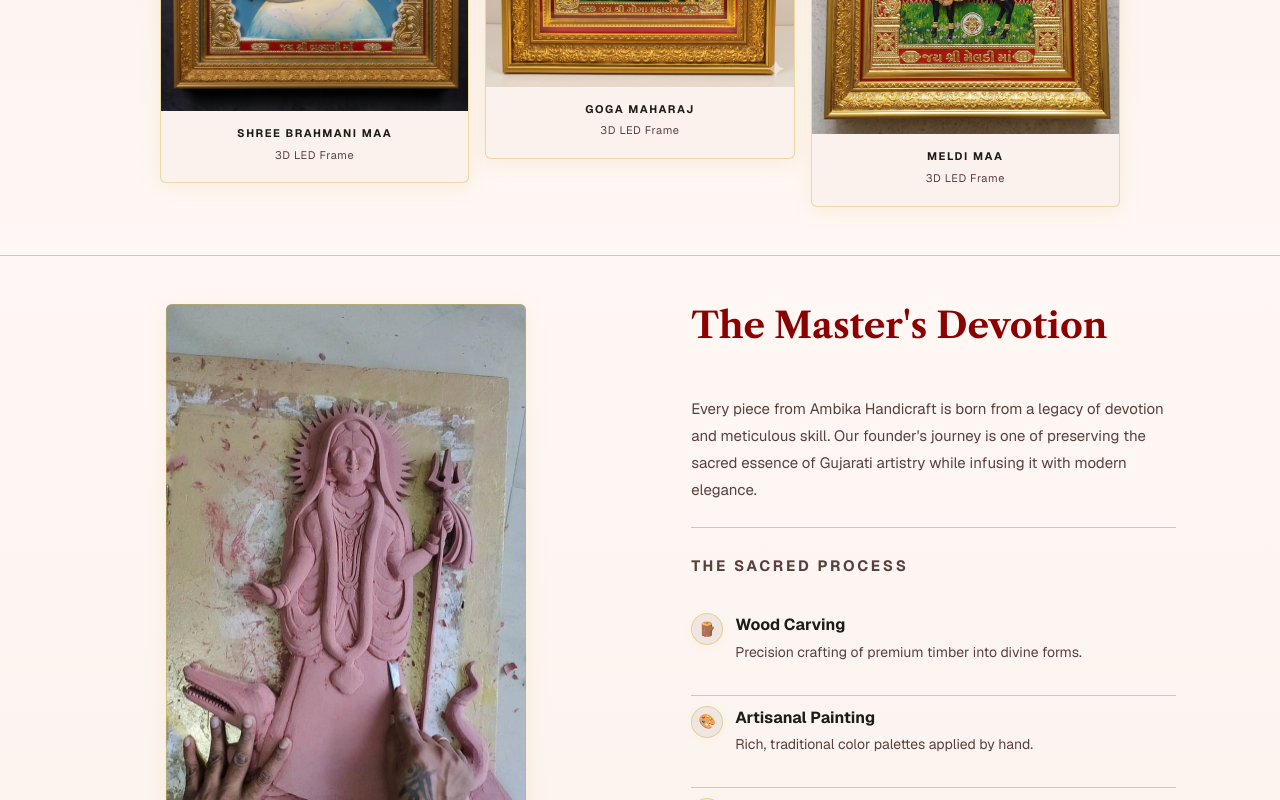
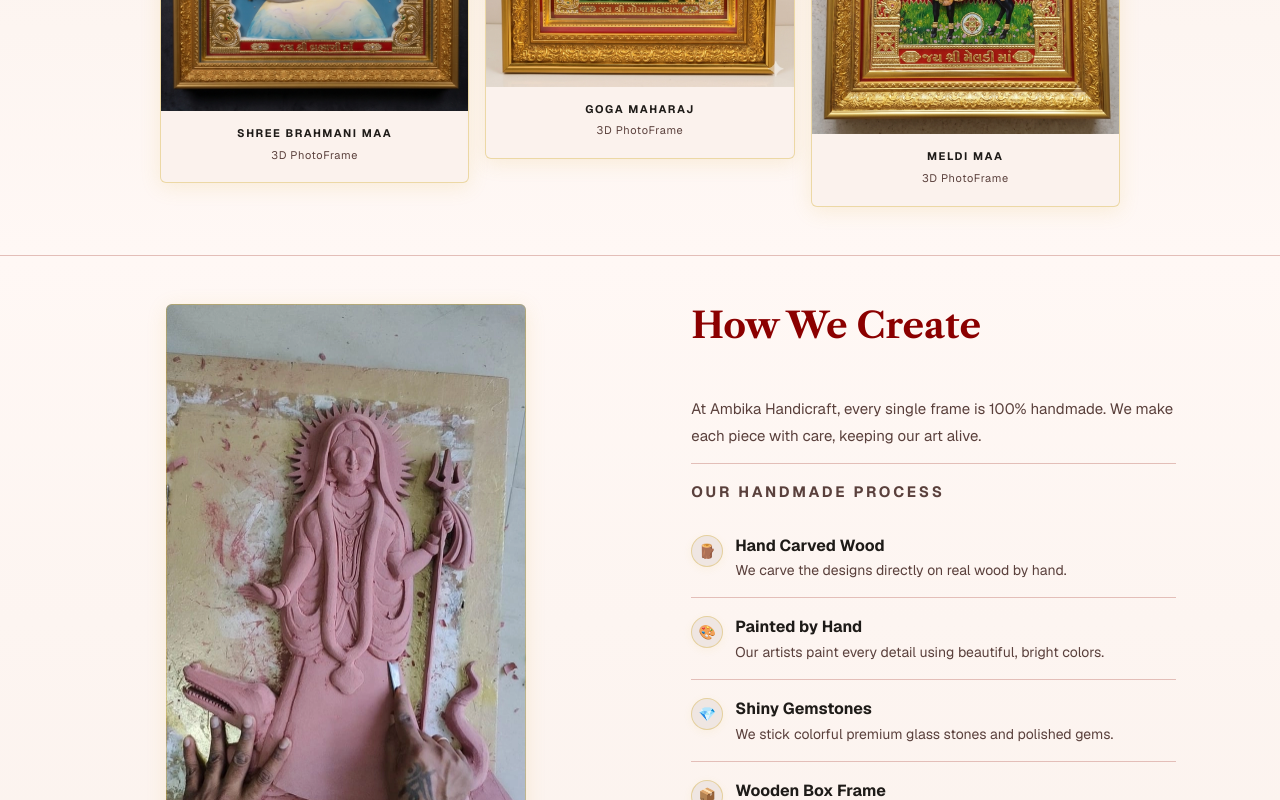
Before and after one commit to prashant-siddhpura/ambika-handicraft-site, a React (Vite) app: page / in a window 1280 px wide. Shown: the part 1240-2040 px from the top of the page. Built offline with nearby package versions, Linux system fonts and the light colour scheme.

Commit message:
simplified english

```diff
--- a/src/components/Footer.jsx
+++ b/src/components/Footer.jsx
@@ -51,6 +51,20 @@ export default function Footer() {
                 </svg>
                 YouTube
               </a>
+
+              {/* WhatsApp */}
+              <a
+                href="https://wa.me/919979963800"
+                className="footer-social-link footer-social-link--wa"
+                target="_blank"
+                rel="noopener noreferrer"
+                aria-label="Chat with us on WhatsApp"
+              >
+                <svg width="18" height="18" viewBox="0 0 24 24" fill="none" stroke="currentColor" strokeWidth="1.8" strokeLinecap="round" strokeLinejoin="round" aria-hidden="true">
+                  <path d="M21 11.5a8.38 8.38 0 0 1-.9 3.8 8.5 8.5 0 0 1-7.6 4.7 8.38 8.38 0 0 1-3.8-.9L3 21l1.9-5.7a8.38 8.38 0 0 1-.9-3.8 8.5 8.5 0 0 1 4.7-7.6 8.38 8.38 0 0 1 3.8-.9h.5a8.48 8.48 0 0 1 8 8v.5z" />
+                </svg>
+                WhatsApp
+              </a>
             </div>
           </div>
 
@@ -58,7 +72,7 @@ export default function Footer() {
             <a href="#home" id="footer-nav-home">Home</a>
             <a href="#gallery" id="footer-nav-gallery">Gallery</a>
             <a href="#process" id="footer-nav-process">Our Process</a>
-
+            <a href="#about" id="footer-nav-about">Find Us</a>
           </nav>
 
           <div className="footer-info-col">
--- a/src/components/MastersDevation.jsx
+++ b/src/components/MastersDevation.jsx
@@ -1,10 +1,11 @@
 import { useEffect, useRef } from 'react'
 
 const steps = [
-  { icon: '🪵', title: 'Wood Carving', desc: 'Precision crafting of premium timber into divine forms.' },
-  { icon: '🎨', title: 'Artisanal Painting', desc: 'Rich, traditional color palettes applied by hand.' },
-  { icon: '💎', title: 'Diamond Detailing', desc: 'Careful placement of stones for regal embellishment.' },
-  { icon: '💡', title: 'LED Wiring & Boxing', desc: 'Illuminating the spirit within a protective, premium frame.' },
+  { icon: '🪵', title: 'Hand Carved Wood', desc: 'We carve the designs directly on real wood by hand.' },
+  { icon: '🎨', title: 'Painted by Hand', desc: 'Our artists paint every detail using beautiful, bright colors.' },
+  { icon: '💎', title: 'Shiny Gemstones', desc: 'We stick colorful premium glass stones and polished gems.' },
+  { icon: '📦', title: 'Wooden Box Frame', desc: 'We fit the completed artwork inside a strong wooden box.' },
+  { icon: '💡', title: 'Warm LED Lights', desc: 'We add glowing lights inside to make the frame shine.' },
 ]
 
 export default function MastersDevation() {
@@ -31,13 +32,13 @@ export default function MastersDevation() {
   }, [])
 
   return (
-    <section id="process" className="masters-devotion" aria-label="The Master's Devotion – Our Process">
+    <section id="process" className="masters-devotion" aria-label="How We Create – Our Process">
       <div className="container">
         <div className="devotion-grid">
 
           {/* Title */}
           <div className="devotion-title-wrap reveal-title" ref={titleRef}>
-            <h2 className="section-title reveal-title-inner">The Master's Devotion</h2>
+            <h2 className="section-title reveal-title-inner">How We Create</h2>
           </div>
 
           {/* Artisan Photo */}
@@ -52,14 +53,13 @@ export default function MastersDevation() {
           {/* Content */}
           <div className="devotion-content reveal" ref={contentRef}>
             <p>
-              Every piece from Ambika Handicraft is born from a legacy of devotion and
-              meticulous skill. Our founder's journey is one of preserving the sacred
-              essence of Gujarati artistry while infusing it with modern elegance.
+              At Ambika Handicraft, every single frame is 100% handmade.
+              We make each piece with care, keeping our art alive.
             </p>
 
-            <p className="process-label">The Sacred Process</p>
+            <p className="process-label">Our Handmade Process</p>
 
-            <ol className="process-steps" aria-label="Four-step crafting process">
+            <ol className="process-steps" aria-label="Five-step crafting process">
               {steps.map((s) => (
                 <li key={s.title} className="step">
                   <div className="step-icon" aria-hidden="true">{s.icon}</div>
--- a/src/components/SacredCreations.jsx
+++ b/src/components/SacredCreations.jsx
@@ -43,7 +43,7 @@ export default function SacredCreations({ onViewAll }) {
           {/* Title — stays centered */}
           <header className="section-header reveal" ref={headerRef}>
             <div className="reveal-title" ref={titleRef}>
-              <h2 className="section-title reveal-title-inner">Our Sacred Creations</h2>
+              <h2 className="section-title reveal-title-inner">Collections</h2>
             </div>
             <div className="section-divider">
               <span className="diamond" aria-hidden="true">✦</span>
--- a/src/data/galleryData.js
+++ b/src/data/galleryData.js
@@ -34,7 +34,7 @@ export const galleryItems = [
     src: '/assests/3d_mahakali_maa.webp',
     alt: 'Mahakali Maa 3D LED wooden frame with intricate carved border and glowing LED lights',
     title: 'Shree Mahakali Maa',
-    type: '3D LED Frame',
+    type: '3D PhotoFrame',
   },
   {
     id: 2,
@@ -43,7 +43,7 @@ export const galleryItems = [
     src: '/assests/3d_brahmani_maa.webp',
     alt: 'Brahmani Maa 3D LED wooden frame with gold accents and warm glowing lights',
     title: 'Shree Brahmani Maa',
-    type: '3D LED Frame',
+    type: '3D PhotoFrame',
   },
   {
     id: 3,
@@ -52,7 +52,7 @@ export const galleryItems = [
     src: '/assests/3d_goga_maharaj.webp',
     alt: 'Goga Maharaj 3D LED wooden frame with traditional Rajasthani motifs',
     title: 'Goga Maharaj',
-    type: '3D LED Frame',
+    type: '3D PhotoFrame',
   },
   {
     id: 4,
@@ -60,7 +60,7 @@ export const galleryItems = [
     src: '/assests/3d_sikotar_maa.webp',
     alt: 'Sikotar Maa 3D LED wooden frame with traditional motifs',
     title: 'Shree Sikotar Maa',
-    type: '3D LED Frame',
+    type: '3D PhotoFrame',
   },
   {
     id: 5,
@@ -68,7 +68,7 @@ export const galleryItems = [
     src: '/assests/3d_baan_maa.webp',
     alt: 'Baan Maa 3D LED wooden frame with traditional motifs',
     title: 'Shree Baan Maa',
-    type: '3D LED Frame',
+    type: '3D PhotoFrame',
   },
   {
     id: 6,
@@ -76,7 +76,7 @@ export const galleryItems = [
     src: '/assests/3d_sadhi_maa.webp',
     alt: 'sadhi Maa 3D LED wooden frame with traditional motifs',
     title: 'Shree Sadhi Maa',
-    type: '3D LED Frame',
+    type: '3D PhotoFrame',
   },
   {
     id: 7,
@@ -84,7 +84,7 @@ export const galleryItems = [
     src: '/assests/3d_meldi_maa_video.mp4',
     alt: 'Meldi Maa 3D LED wooden frame with traditional motifs',
     title: 'Shree Meldi Maa',
-    type: '3D LED Frame',
+    type: '3D PhotoFrame',
   },
   {
     id: 8,
@@ -92,7 +92,7 @@ export const galleryItems = [
     src: '/assests/3d_shiv_parivar_video.mp4',
     alt: 'shiv parivar video',
     title: 'Shiv Parivar',
-    type: '3D LED Frame',
+    type: '3D PhotoFrame',
   },
   {
     id: 9,
@@ -100,7 +100,7 @@ export const galleryItems = [
     src: '/assests/3d_goga_maharaj_video.mp4',
     alt: 'goga maharaj video',
     title: 'Goga Maharaj',
-    type: '3D LED Frame',
+    type: '3D PhotoFrame',
   },
   {
     id: 10,
@@ -108,7 +108,7 @@ export const galleryItems = [
     src: '/assests/3d_mogal_maa.webp',
     alt: '3d Mogal Maa',
     title: 'Mogal Maa',
-    type: '3D LED Frame'
+    type: '3D PhotoFrame'
 
   },
   {
@@ -118,7 +118,7 @@ export const galleryItems = [
     src: '/assests/3d_meldi_maa.webp',
     alt: '3d Meldi Maa',
     title: 'Meldi Maa',
-    type: '3D LED Frame'
+    type: '3D PhotoFrame'
 
   }
 ]
--- a/src/index.css
+++ b/src/index.css
@@ -1815,11 +1815,11 @@ video::-webkit-media-controls-mute-button {
   margin-bottom: var(--sp-md);
 } */
 
-.devotion-content p {
+.devotion-content>p {
   font-size: 15px;
   color: var(--on-surface-variant);
   line-height: 1.8;
-  margin-bottom: var(--sp-md);
+  margin-bottom: var(--sp-sm);
 }
 
 .process-label {
@@ -1829,8 +1829,13 @@ video::-webkit-media-controls-mute-button {
   text-transform: uppercase;
   color: var(--outline);
   border-top: 1px solid var(--outline-variant);
-  padding-top: var(--sp-md);
-  margin-bottom: var(--sp-md);
+  padding-top: 14px;
+  margin-bottom: 12px;
+  margin-top: 14px;
+}
+
+.step-text p {
+  margin: 0;
 }
 
 .process-steps {
@@ -1844,7 +1849,7 @@ video::-webkit-media-controls-mute-button {
   display: flex;
   align-items: flex-start;
   gap: var(--sp-sm);
-  padding: 8px 0px;
+  padding: 16px 0px;
   border-bottom: 1px solid var(--outline-variant);
 }
 
@@ -1939,6 +1944,11 @@ video::-webkit-media-controls-mute-button {
   gap: var(--sp-sm);
 }
 
+.info-item--socials {
+  margin-top: 18px;
+  margin-left: 48px;
+}
+
 .info-icon {
   width: 36px;
   height: 36px;
@@ -1968,39 +1978,47 @@ video::-webkit-media-controls-mute-button {
 }
 
 /* ── Social stack below operating hours (Sanctuary section) ── */
-.sanc-social-stack {
-  display: flex;
-  flex-direction: column;
+.sanc-social-row {
+  display: flex;
+  align-items: center;
   gap: 12px;
-  margin-top: 16px;
-}
-
-.sanc-social-link {
+  margin-top: 6px;
+}
+
+.sanc-social-icon {
   display: inline-flex;
   align-items: center;
-  gap: 10px;
-  font-size: 15px;
-  font-weight: 600;
-  letter-spacing: 0.02em;
+  justify-content: center;
+  width: 38px;
+  height: 38px;
+  border-radius: 50%;
+  background: var(--surface-container-low);
+  color: var(--on-surface-variant);
+  border: 1px solid var(--outline-variant);
+  transition: all 0.2s cubic-bezier(0.4, 0, 0.2, 1);
   text-decoration: none;
-  transition: transform 0.18s ease, filter 0.18s ease;
-}
-
-.sanc-social-link:hover {
-  transform: translateX(3px);
-  filter: brightness(1.2);
-}
-
-.sanc-social-link--insta {
-  color: #c13584;
-}
-
-.sanc-social-link--fb {
-  color: #1877f2;
-}
-
-.sanc-social-link--yt {
-  color: #ff0000;
+}
+
+.sanc-social-icon:hover {
+  transform: translateY(-2px);
+  border-color: transparent;
+  color: #ffffff !important;
+}
+
+.sanc-social-icon--insta:hover {
+  background: #c13584;
+}
+
+.sanc-social-icon--fb:hover {
+  background: #1877f2;
+}
+
+.sanc-social-icon--yt:hover {
+  background: #ff0000;
+}
+
+.sanc-social-icon--wa:hover {
+  background: #25D366;
 }
 
 .form-card {
@@ -2141,6 +2159,10 @@ footer {
 
 .footer-social-link--yt:hover {
   color: #ff0000;
+}
+
+.footer-social-link--wa:hover {
+  color: #25D366;
 }
 
 .footer-grid {
@@ -2877,6 +2899,7 @@ footer {
   inset: 0;
   z-index: 10;
   background: transparent;
-  -webkit-touch-callout: none;   /* iOS long-press "Save to Photos" */
+  -webkit-touch-callout: none;
+  /* iOS long-press "Save to Photos" */
   user-select: none;
 }
```
Also changed, not shown: src/components/Sanctuary.jsx (+26 -12 lines).
